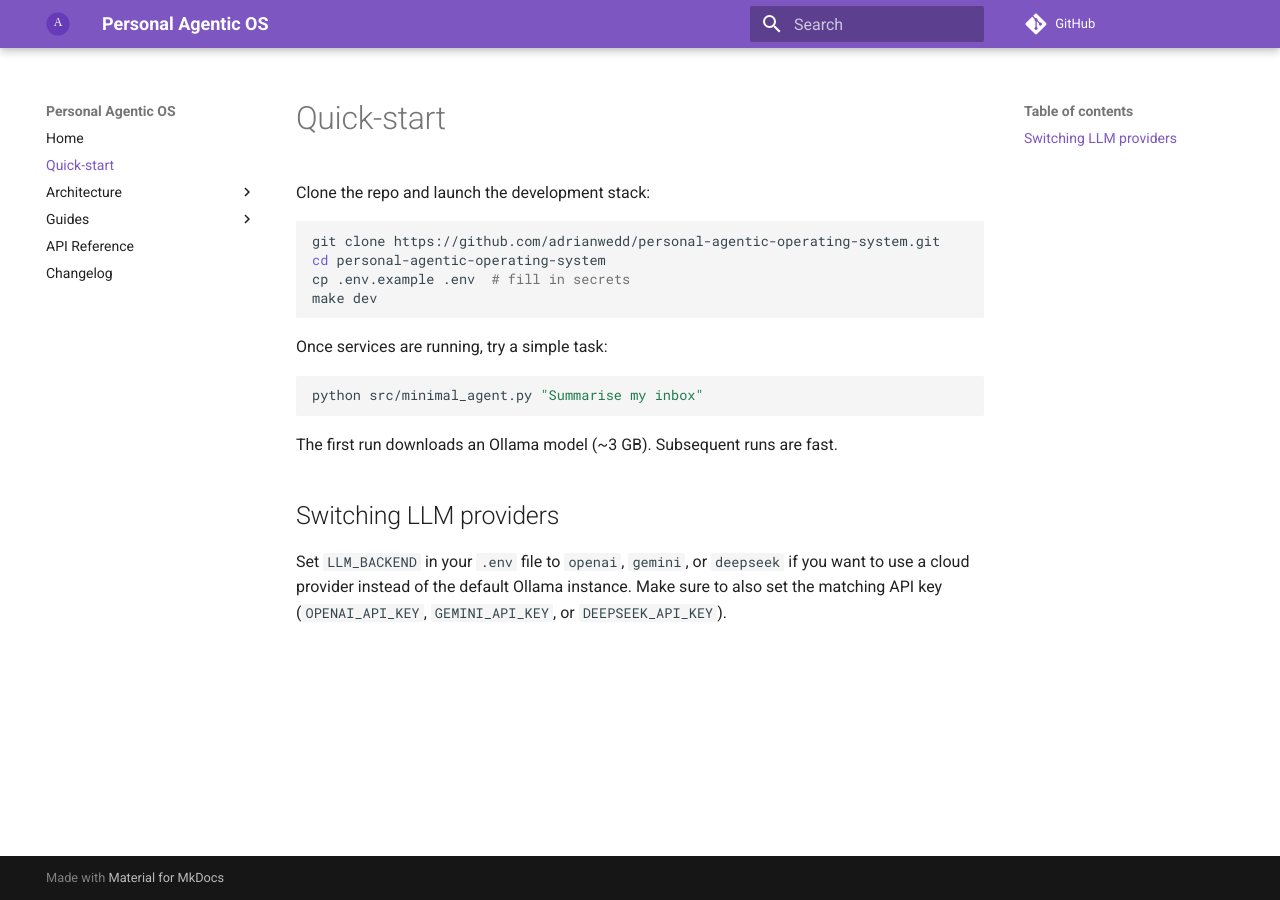
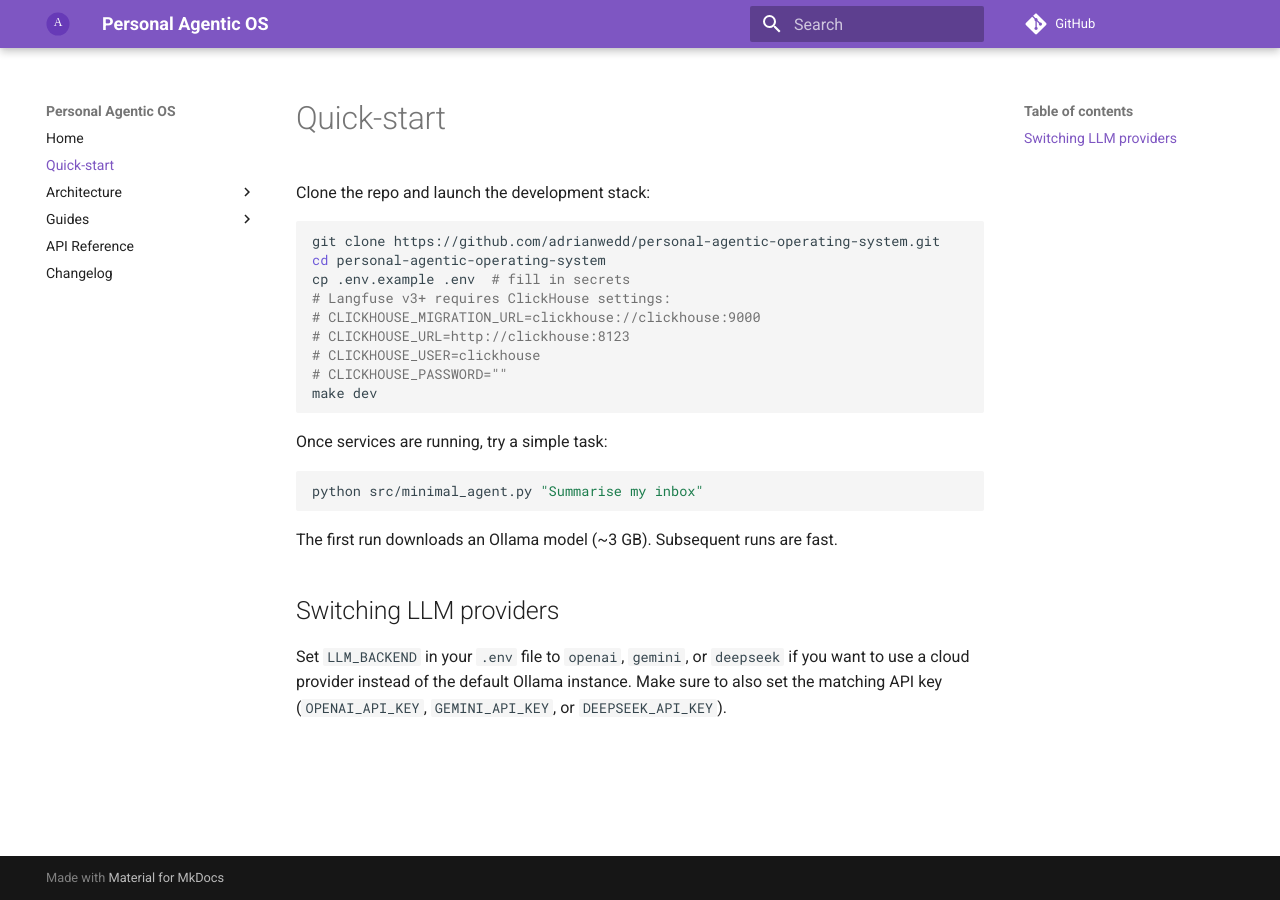
Before and after one commit to adrianwedd/personal-agentic-operating-system, an MkDocs documentation site: the page built from docs/quickstart.md, in a window 1280 px wide. Built offline with MkDocs 1.6.1 and Material for MkDocs 9.7.7, drawn with Linux system fonts in a browser that asks for light colours; comment, search, counter and statistics services are not loaded.

Commit message:
docs: fix clickhouse env vars

````diff
--- a/docker-compose.yml
+++ b/docker-compose.yml
@@ -21,8 +21,12 @@ services:
       DATABASE_URL: postgres://${POSTGRES_USER}:${POSTGRES_PASSWORD}@postgres/${POSTGRES_DB}
       NEXTAUTH_SECRET: ${NEXTAUTH_SECRET}
       SALT: ${SALT}
+      CLICKHOUSE_MIGRATION_URL: ${CLICKHOUSE_MIGRATION_URL:-}
       CLICKHOUSE_URL: ${CLICKHOUSE_URL:-}
-      CLICKHOUSE_MIGRATION_URL: ${CLICKHOUSE_MIGRATION_URL:-}
+      CLICKHOUSE_USER: ${CLICKHOUSE_USER:-clickhouse}
+      CLICKHOUSE_PASSWORD: ${CLICKHOUSE_PASSWORD:-""}
+      CLICKHOUSE_DB: ${CLICKHOUSE_DB:-langfuse}
+      CLICKHOUSE_CLUSTER_ENABLED: ${CLICKHOUSE_CLUSTER_ENABLED:-false}
       # keys injected via .env
     # If CLICKHOUSE_URL is empty, onboard.py patches LANGFUSE_IMAGE to 2.58.0-arm64 automatically.
     networks: ["agentnet"]
--- a/docs/quickstart.md
+++ b/docs/quickstart.md
@@ -6,6 +6,11 @@ Clone the repo and launch the development stack:
 git clone https://github.com/adrianwedd/personal-agentic-operating-system.git
 cd personal-agentic-operating-system
 cp .env.example .env  # fill in secrets
+# Langfuse v3+ requires ClickHouse settings:
+# CLICKHOUSE_MIGRATION_URL=clickhouse://clickhouse:9000
+# CLICKHOUSE_URL=http://clickhouse:8123
+# CLICKHOUSE_USER=clickhouse
+# CLICKHOUSE_PASSWORD=""
 make dev
 ```
 
````
Also changed, not shown: 1 other file.
